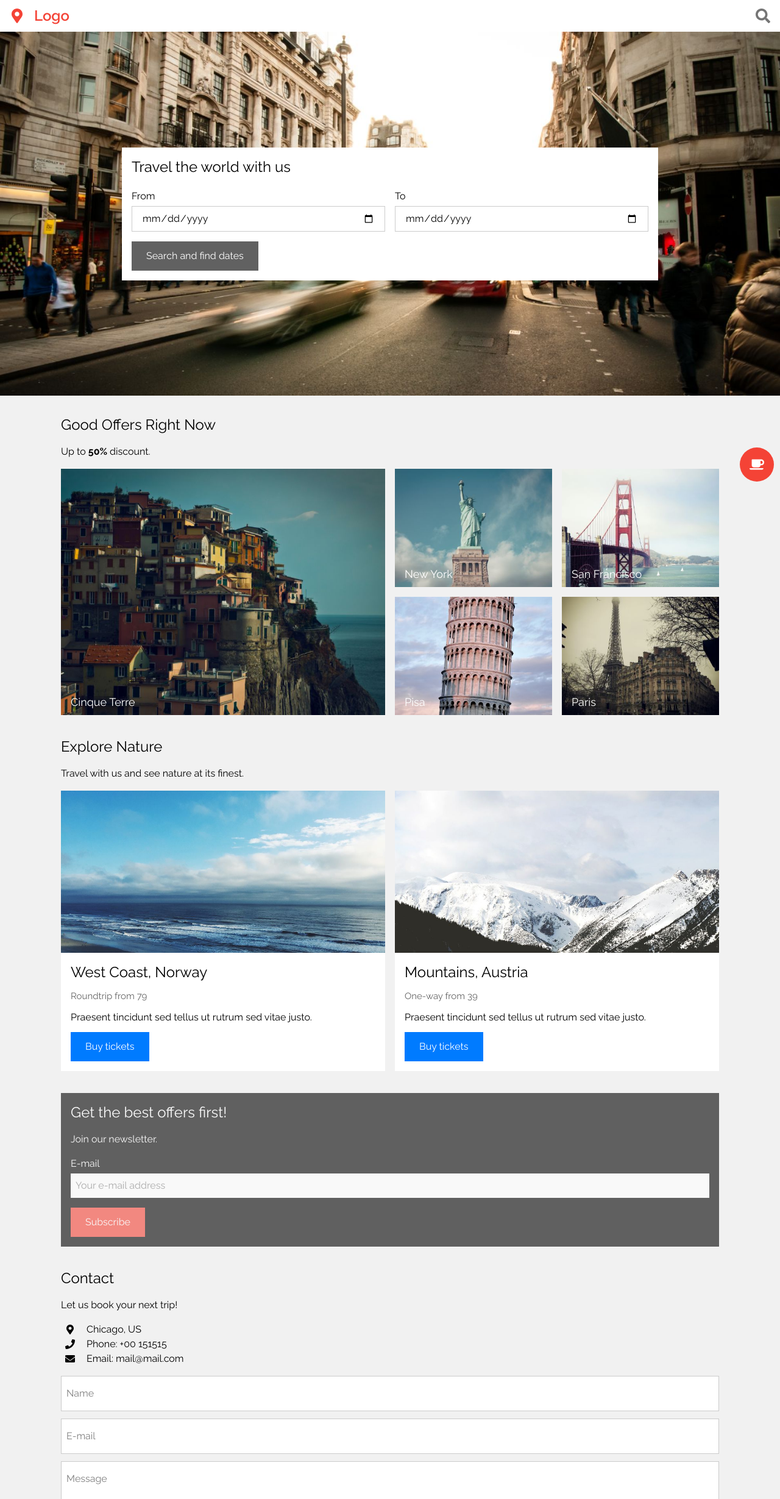
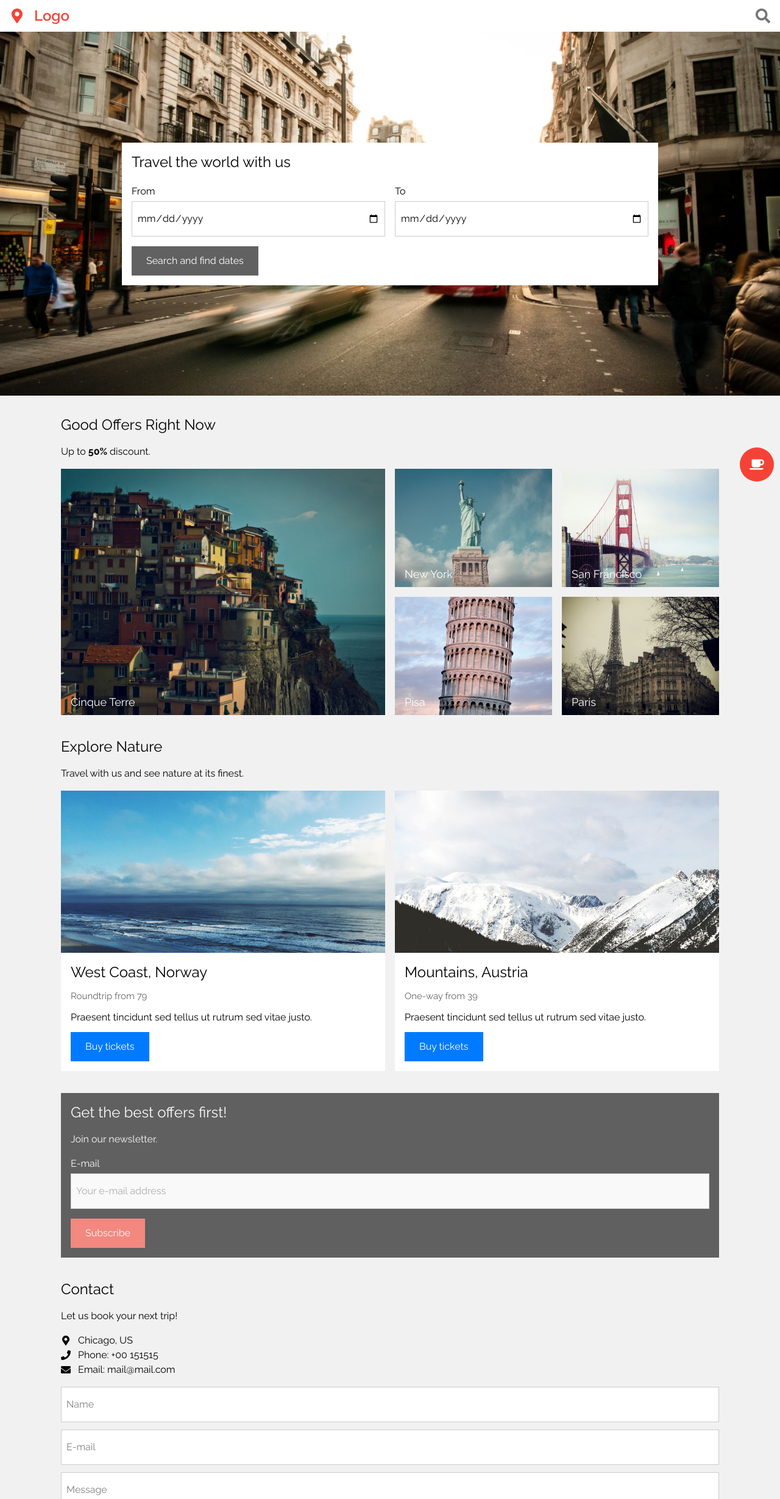
Before and after one commit to zolppy/travel-agency, a Next.js app: page / in a window 1280 px wide. Shown: the top 2459 px of the page at 61% size. Built offline with nearby package versions, Linux system fonts and the light colour scheme.

Commit message:
refactor: modularized

```diff
--- a/src/app/components/CoffeeBtn.tsx
+++ b/src/app/components/CoffeeBtn.tsx
@@ -8,7 +8,7 @@ export const CoffeeBtn = ({
     ...props
 }: HTMLAttributes<HTMLButtonElement>) => {
     const baseStyles =
-        "p-4 rounded-full bg-[#f44336] text-white text-2xl active:bg-black active:text-white lg:hover:cursor-pointer lg:hover:bg-black lg:hover:text-white fixed bottom-[10px] right-[10px]";
+        "p-4 rounded-full bg-[#f44336] text-white text-2xl active:bg-black active:text-white lg:hover:cursor-pointer lg:hover:bg-black lg:hover:text-white fixed bottom-[10px] right-[10px] transition-colors duration-200";
 
     return (
         <button {...props}>
--- /dev/null
+++ b/src/app/components/ContactWrapper.tsx
@@ -0,0 +1,26 @@
+import { HTMLAttributes, ReactNode } from "react";
+import { twMerge } from "tailwind-merge";
+import { ClassValue, clsx } from "clsx";
+
+interface IContactWrapper extends HTMLAttributes<HTMLLIElement> {
+    children: ReactNode;
+}
+
+export const ContactWrapper = ({
+    children,
+    className = "",
+    ...props
+}: IContactWrapper) => {
+    const baseStyles = "flex items-center gap-x-3";
+
+    return (
+        <li
+            {...props}
+            className={twMerge(clsx(baseStyles, className as ClassValue))}
+        >
+            {children}
+        </li>
+    );
+};
+
+ContactWrapper.displayName = "ContactWrapper";
--- a/src/app/components/GetBestOffers.tsx
+++ b/src/app/components/GetBestOffers.tsx
@@ -3,6 +3,8 @@ import { H2 } from "@/app/components/H2";
 import { twMerge } from "tailwind-merge";
 import { ClassValue, clsx } from "clsx";
 import { Button } from "@/app/components/Button";
+import { Input } from "@/app/components/Input";
+import { InputWrapper } from "@/app/components/InputWrapper";
 
 export const GetBestOffers = ({
     className = "",
@@ -19,15 +21,16 @@ export const GetBestOffers = ({
             <H2>Get the best offers first!</H2>
             <p>Join our newsletter.</p>
             <form className={twMerge(clsx("flex flex-col gap-y-4"))}>
-                <div className={twMerge(clsx("flex flex-col gap-y-1"))}>
+                <InputWrapper>
                     <label htmlFor="email">E-mail</label>
-                    <input
+                    <Input
                         type="email"
                         id="email"
                         placeholder="Your e-mail address"
-                        className={twMerge(clsx("bg-white p-2 text-black"))}
+                        required={true}
+                        className={twMerge(clsx("text-black"))}
                     />
-                </div>
+                </InputWrapper>
                 <Button type="submit" className={twMerge(clsx("bg-[#f44336]"))}>
                     Subscribe
                 </Button>
--- /dev/null
+++ b/src/app/components/Input.tsx
@@ -0,0 +1,31 @@
+import { HTMLAttributes } from "react";
+import { twMerge } from "tailwind-merge";
+import { ClassValue, clsx } from "clsx";
+
+interface IInput extends HTMLAttributes<HTMLInputElement> {
+    type?: "text" | "date" | "number" | "email" | "datetime";
+    placeholder?: string;
+    required: boolean;
+}
+
+export const Input = ({
+    type = "text",
+    placeholder = "",
+    required,
+    className = "",
+    ...props
+}: IInput) => {
+    const baseStyles = "bg-white px-2 py-4 border border-[#ccc]";
+
+    return (
+        <input
+            {...props}
+            type={type}
+            placeholder={placeholder}
+            required={required}
+            className={twMerge(clsx(baseStyles, className as ClassValue))}
+        />
+    );
+};
+
+Input.displayName = "Input";
--- /dev/null
+++ b/src/app/components/InputWrapper.tsx
@@ -0,0 +1,26 @@
+import { HTMLAttributes, ReactNode } from "react";
+import { twMerge } from "tailwind-merge";
+import { ClassValue, clsx } from "clsx";
+
+interface IInputWrapper extends HTMLAttributes<HTMLDivElement> {
+    children: ReactNode;
+}
+
+export const InputWrapper = ({
+    children,
+    className = "",
+    ...props
+}: IInputWrapper) => {
+    const baseStyles = "flex flex-col gap-y-1";
+
+    return (
+        <div
+            {...props}
+            className={twMerge(clsx(baseStyles, className as ClassValue))}
+        >
+            {children}
+        </div>
+    );
+};
+
+InputWrapper.displayName = "InputWrapper";
--- /dev/null
+++ b/src/app/components/OfferWrapper.tsx
@@ -0,0 +1,26 @@
+import { HTMLAttributes, ReactNode } from "react";
+import { twMerge } from "tailwind-merge";
+import { ClassValue, clsx } from "clsx";
+
+interface IOfferWrapper extends HTMLAttributes<HTMLDivElement> {
+    children: ReactNode;
+}
+
+export const OfferWrapper = ({
+    children,
+    className = "",
+    ...props
+}: IOfferWrapper) => {
+    const baseStyles = "grid grid-cols-1 gap-4 md:grid-cols-2";
+
+    return (
+        <div
+            {...props}
+            className={twMerge(clsx(baseStyles, className as ClassValue))}
+        >
+            {children}
+        </div>
+    );
+};
+
+OfferWrapper.displayName = "OfferWrapper";
--- a/src/app/page.tsx
+++ b/src/app/page.tsx
@@ -8,41 +8,39 @@ import { GetBestOffers } from "@/app/components/GetBestOffers";
 import { Footer } from "@/app/components/footer/Footer";
 import { CoffeeBtn } from "@/app/components/CoffeeBtn";
 import { Button } from "@/app/components/Button";
+import { Input } from "@/app/components/Input";
+import { InputWrapper } from "@/app/components/InputWrapper";
+import { OfferWrapper } from "@/app/components/OfferWrapper";
+import { ContactWrapper } from "@/app/components/ContactWrapper";
 import { naturePlaces } from "@/utils/mocks/places";
 import { goodOffers, londonImg } from "@/utils/mocks/images";
 import { Place as PlaceType } from "@/utils/types/place";
+import { twMerge } from "tailwind-merge";
+import { clsx } from "clsx";
 
 const Home = () => {
     return (
         <>
             <Header />
+            {/*Limpar isso aqui e outras partes depois */}
             <Section className="hidden md:flex w-full mt-[52px] max-w-none relative">
                 <Image
                     src={londonImg.src}
                     title={londonImg.title}
                     alt={londonImg.alt}
                 />
-                {/*Limpar isso aqui e outras partes depois */}
                 <div className="min-w-[720px] w-[90%] max-w-[880px] p-4 flex flex-col absolute -translate-x-1/2 -translate-y-1/2 left-1/2 top-1/2 bg-white gap-y-5">
                     <H2>Travel the world with us</H2>
                     <form className="flex flex-col gap-y-4">
                         <div className="flex gap-x-4">
-                            <div className="flex flex-col gap-y-1 grow-1">
+                            <InputWrapper className="grow-1">
                                 <label htmlFor="from">From</label>
-                                <input
-                                    type="date"
-                                    id="from"
-                                    className="bg-white py-2 px-4 border border-[#ccc] grow-1"
-                                />
-                            </div>
-                            <div className="flex flex-col gap-y-1 grow-1">
+                                <Input type="date" id="from" required={true} />
+                            </InputWrapper>
+                            <InputWrapper className="grow-1">
                                 <label htmlFor="to">To</label>
-                                <input
-                                    type="date"
-                                    id="to"
-                                    className="bg-white py-2 px-4 border border-[#ccc] grow-1"
-                                />
-                            </div>
+                                <Input type="date" id="to" required={true} />
+                            </InputWrapper>
                         </div>
                         <Button type="submit" className="bg-[#616161]">
                             Search and find dates
@@ -50,51 +48,77 @@ const Home = () => {
                     </form>
                 </div>
             </Section>
-            <main className="mt-[52px] md:mt-0 py-8 flex flex-col gap-y-9">
+            <main
+                className={twMerge(
+                    clsx("mt-[52px] md:mt-0 py-8 flex flex-col gap-y-9")
+                )}
+            >
                 <Section>
                     <H2>Good Offers Right Now</H2>
                     <p>
                         Up to <b>50%</b> discount.
                     </p>
                     {goodOffers.length > 0 && (
-                        <div className="grid grid-cols-1 gap-4 md:grid-cols-2">
-                            <div key={goodOffers[0].id} className="relative">
+                        <OfferWrapper>
+                            <div
+                                key={goodOffers[0].id}
+                                className={twMerge(clsx("relative"))}
+                            >
                                 <Image
                                     src={goodOffers[0].src}
                                     title={goodOffers[0].title}
                                     alt={goodOffers[0].alt}
                                     className="w-full"
                                 />
-                                <span className="absolute text-white bottom-0 left-0 text-[18px] py-2 px-4">
+                                <span
+                                    className={twMerge(
+                                        clsx(
+                                            "absolute text-white bottom-0 left-0 text-[18px] py-2 px-4"
+                                        )
+                                    )}
+                                >
                                     {goodOffers[0].title}
                                 </span>
                             </div>
                             {goodOffers.length > 1 && (
-                                <div className="grid grid-cols-1 gap-4 md:grid-cols-2">
+                                <OfferWrapper>
                                     {goodOffers
                                         .slice(1)
                                         .map(({ id, src, title, alt }) => (
-                                            <div key={id} className="relative">
+                                            <div
+                                                key={id}
+                                                className={twMerge(
+                                                    clsx("relative")
+                                                )}
+                                            >
                                                 <Image
                                                     src={src}
                                                     title={title}
                                                     alt={alt}
-                                                    className="w-full"
+                                                    className={twMerge(
+                                                        clsx("w-full")
+                                                    )}
                                                 />
-                                                <span className="absolute text-white bottom-0 left-0 text-[18px] py-2 px-4">
+                                                <span
+                                                    className={twMerge(
+                                                        clsx(
+                                                            "absolute text-white bottom-0 left-0 text-[18px] py-2 px-4"
+                                                        )
+                                                    )}
+                                                >
                                                     {title}
                                                 </span>
                                             </div>
                                         ))}
-                                </div>
+                                </OfferWrapper>
                             )}
-                        </div>
+                        </OfferWrapper>
                     )}
                 </Section>
                 <Section>
                     <H2>Explore Nature</H2>
                     <p>Travel with us and see nature at its finest.</p>
-                    <ul className="grid grid-cols-1 gap-4 md:grid-cols-2">
+                    <OfferWrapper>
                         {naturePlaces.map(
                             ({
                                 id,
@@ -112,7 +136,7 @@ const Home = () => {
                                 />
                             )
                         )}
-                    </ul>
+                    </OfferWrapper>
                 </Section>
                 <Section>
                     <GetBestOffers />
@@ -121,36 +145,32 @@ const Home = () => {
                     <H2>Contact</H2>
                     <p>Let us book your next trip!</p>
                     <ul>
-                        <li className="flex items-center gap-x-3">
-                            <FaMapMarkerAlt className="w-[30px]" />
+                        <ContactWrapper>
+                            <FaMapMarkerAlt />
                             <p>Chicago, US</p>
-                        </li>
-                        <li className="flex items-center gap-x-3">
-                            <FaPhone className="w-[30px]" />
+                        </ContactWrapper>
+                        <ContactWrapper>
+                            <FaPhone />
                             <p>Phone: +00 151515</p>
-                        </li>
-                        <li className="flex items-center gap-x-3">
-                            <FaEnvelope className="w-[30px]" />
+                        </ContactWrapper>
+                        <ContactWrapper>
+                            <FaEnvelope />
                             <p>Email: mail@mail.com</p>
-                        </li>
+                        </ContactWrapper>
                     </ul>
-                    <form className="flex flex-col gap-y-3">
-                        <input
-                            type="text"
-                            placeholder="Name"
-                            required
-                            className="bg-white px-2 py-4 border border-[#ccc]"
-                        />
-                        <input
+                    <form className={twMerge(clsx("flex flex-col gap-y-3"))}>
+                        <Input type="text" placeholder="Name" required={true} />
+                        <Input
                             type="email"
                             placeholder="E-mail"
-                            required
-                            className="bg-white px-2 py-4 border border-[#ccc]"
+                            required={true}
                         />
                         <textarea
                             placeholder="Message"
-                            required
-                            className="bg-white px-2 py-4 border border-[#ccc]"
+                            required={true}
+                            className={twMerge(
+                                clsx("bg-white px-2 py-4 border border-[#ccc]")
+                            )}
                         ></textarea>
                         <Button type="submit" className="uppercase">
                             Send message
```
